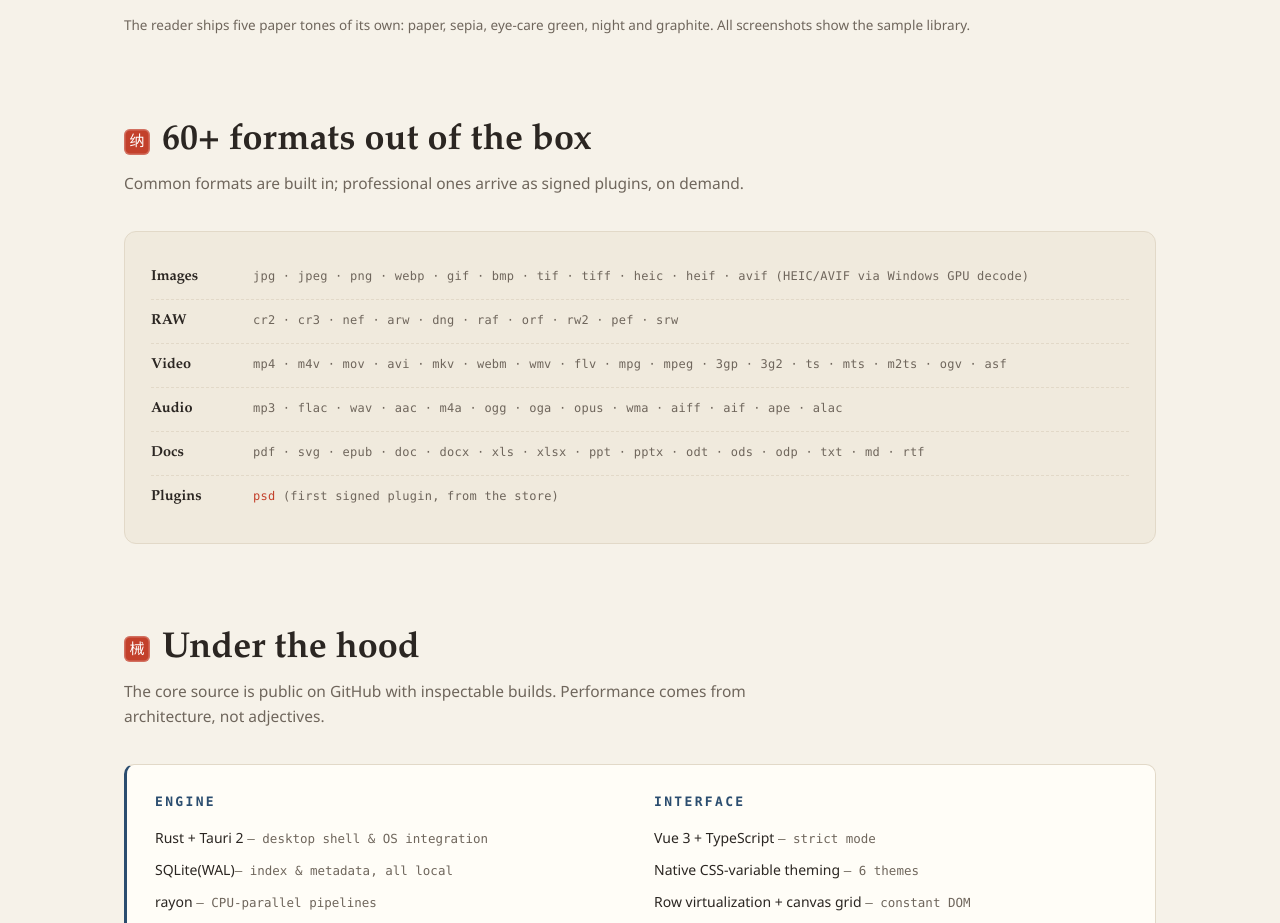
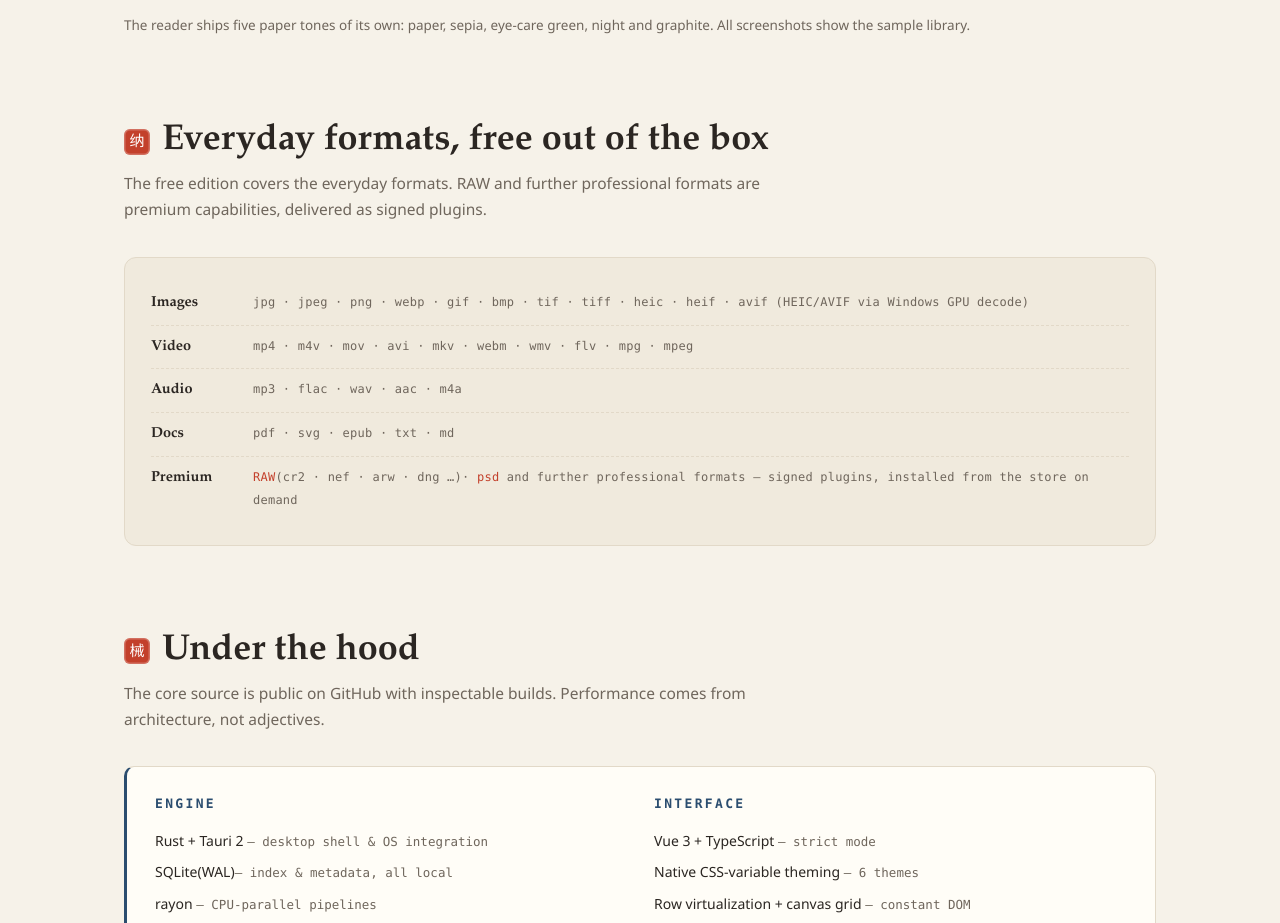
Before and after one commit to gfgjs/scrollery-site, a plain HTML site: page index.html in a window 1280 px wide. Shown: the part 6000-6923 px from the top of the page. Drawn offline with Linux system fonts and the light colour scheme.

Commit message:
fix(格式口径): 免费版收窄至大众常见格式,RAW/专业格式归高级能力
- index 格式带:去 60+ 与 RAW/全量清单,免费=图像全家+视频10+音频5+文档5;新增「高级」行(RAW/psd 等,签名插件按需)
- FAQ 格式答同步;README 文案纪律固化免费/高级口径(用户 2026-07-17 拍板)

Co-Authored-By: Claude Fable 5 <noreply@anthropic.com>

```diff
--- a/index.html
+++ b/index.html
@@ -385,10 +385,10 @@
     <div class="wrap">
       <div class="sec-head">
         <span class="seal-chip" aria-hidden="true">纳</span>
-        <h2 class="sec-title"><span lang="zh-CN">六十余种格式,开箱即用</span><span lang="en">60+ formats out of the box</span></h2>
+        <h2 class="sec-title"><span lang="zh-CN">常见格式,免费开箱</span><span lang="en">Everyday formats, free out of the box</span></h2>
       </div>
-      <p class="sec-lead" lang="zh-CN">常见格式内置;专业格式由签名插件按需扩展。</p>
-      <p class="sec-lead" lang="en">Common formats are built in; professional ones arrive as signed plugins, on demand.</p>
+      <p class="sec-lead" lang="zh-CN">免费版内置大众常见格式;RAW 与更多专业格式属高级能力,由签名插件按需提供。</p>
+      <p class="sec-lead" lang="en">The free edition covers the everyday formats. RAW and further professional formats are premium capabilities, delivered as signed plugins.</p>
 
       <div class="fmt-band">
         <div class="fmt-row">
@@ -396,24 +396,20 @@
           <span class="fmt-v">jpg · jpeg · png · webp · gif · bmp · tif · tiff · heic · heif · avif <span lang="zh-CN">(HEIC/AVIF 走 Windows GPU 解码)</span><span lang="en">(HEIC/AVIF via Windows GPU decode)</span></span>
         </div>
         <div class="fmt-row">
-          <span class="fmt-k">RAW</span>
-          <span class="fmt-v">cr2 · cr3 · nef · arw · dng · raf · orf · rw2 · pef · srw</span>
-        </div>
-        <div class="fmt-row">
           <span class="fmt-k"><span lang="zh-CN">视频</span><span lang="en">Video</span></span>
-          <span class="fmt-v">mp4 · m4v · mov · avi · mkv · webm · wmv · flv · mpg · mpeg · 3gp · 3g2 · ts · mts · m2ts · ogv · asf</span>
+          <span class="fmt-v">mp4 · m4v · mov · avi · mkv · webm · wmv · flv · mpg · mpeg</span>
         </div>
         <div class="fmt-row">
           <span class="fmt-k"><span lang="zh-CN">音频</span><span lang="en">Audio</span></span>
-          <span class="fmt-v">mp3 · flac · wav · aac · m4a · ogg · oga · opus · wma · aiff · aif · ape · alac</span>
+          <span class="fmt-v">mp3 · flac · wav · aac · m4a</span>
         </div>
         <div class="fmt-row">
           <span class="fmt-k"><span lang="zh-CN">文档</span><span lang="en">Docs</span></span>
-          <span class="fmt-v">pdf · svg · epub · doc · docx · xls · xlsx · ppt · pptx · odt · ods · odp · txt · md · rtf</span>
+          <span class="fmt-v">pdf · svg · epub · txt · md</span>
         </div>
         <div class="fmt-row">
-          <span class="fmt-k"><span lang="zh-CN">插件</span><span lang="en">Plugins</span></span>
-          <span class="fmt-v"><span class="plug">psd</span> <span lang="zh-CN">(首发签名插件,商店安装)</span><span lang="en">(first signed plugin, from the store)</span></span>
+          <span class="fmt-k"><span lang="zh-CN">高级</span><span lang="en">Premium</span></span>
+          <span class="fmt-v"><span class="plug">RAW</span>(cr2 · nef · arw · dng …)· <span class="plug">psd</span> <span lang="zh-CN">等专业格式——签名插件,商店按需安装</span><span lang="en">and further professional formats — signed plugins, installed from the store on demand</span></span>
         </div>
       </div>
     </div>
```
Also changed, not shown: faq.html (+2 -2 lines), 1 other file.
